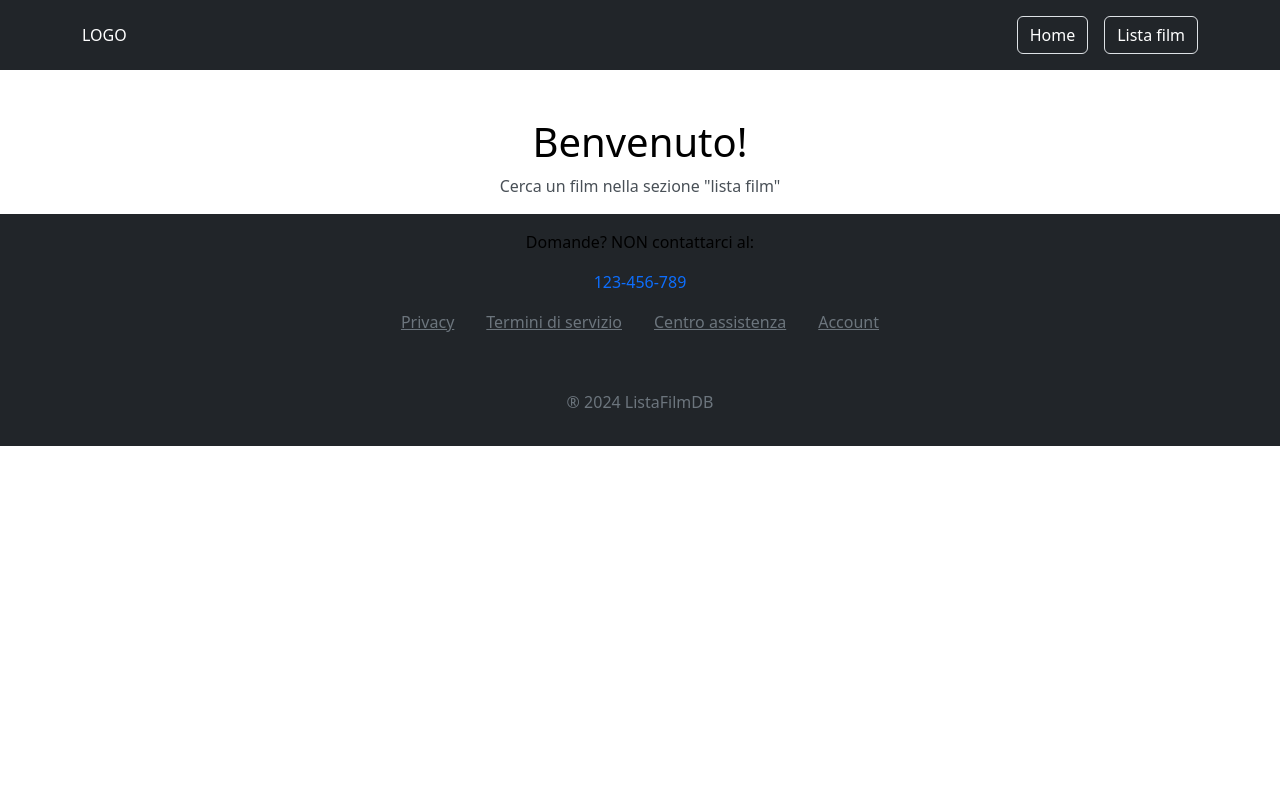
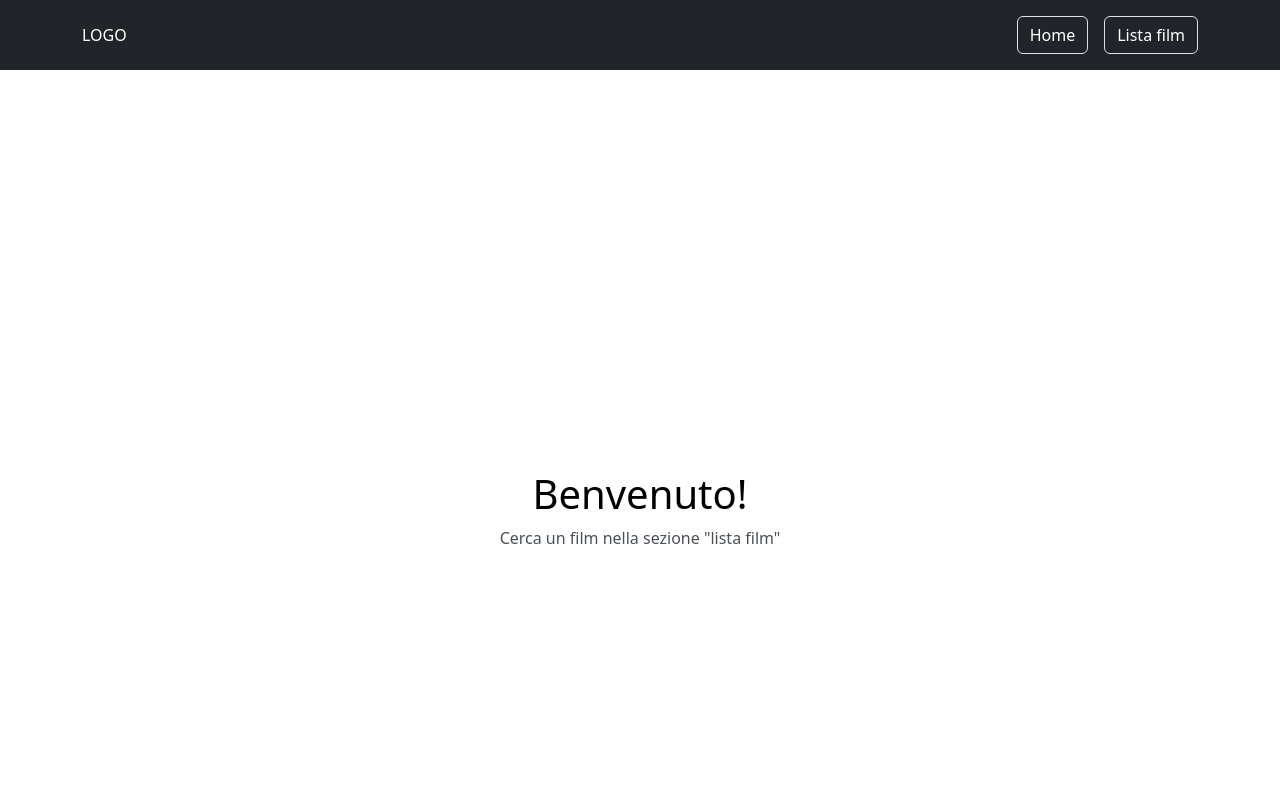
Before and after one commit to PatrizioFiori/webapp-react, a React (Vite) app: page / in a window 1280 px wide. Shown: the top 800 px of the page. Built offline with nearby package versions, Linux system fonts and the light colour scheme; no server answers.

Commit message:
Mileston 3 completa (stampate a schermo le cards dei movies)

```diff
--- a/components/Card.jsx
+++ b/components/Card.jsx
@@ -1,7 +1,21 @@
+import { useNavigate, useParams } from "react-router-dom"
 
 const Card = ({ item }) => {
+
     return (
-        <div>Card</div>
+
+        < div className="card-custom-info border text-center px-3 py-2" >
+            <img className="py-2" src={item.image} alt="img-movie" style={{
+                width: "100%",
+                height: "auto",
+                border: "1px solid black",
+            }} />
+            <div>
+                <h5>{item.title}</h5>
+                <p>{item.abstract}</p>
+                <a className="btn border text-bg-primary" href={`/movie/${item.id}`} >Details</a>
+            </div>
+        </div>
     )
 }
 
--- a/pages/MoviesList.jsx
+++ b/pages/MoviesList.jsx
@@ -16,14 +16,15 @@ const MoviesList = () => {
             <div className="container d-flex justify-content-center my-4">
                 <div className="row mb-4">
                     {listaFilm.map((item) => (
-                        <div className="col-12 col-sm-6 col-md-4 col-lg-4 mb-4" key={item.id}>
+                        <div div className="col-12 col-sm-6 col-md-4 col-lg-4 mb-4" key={item.id} >
                             <Card item={item} />
+
                         </div>
                     ))}
                 </div>
             </div>
 
-        </div>
+        </div >
     )
 }
 
--- a/src/index.css
+++ b/src/index.css
@@ -4,3 +4,11 @@
   box-sizing: border-box;
   color: black;
 }
+
+.homepage-container {
+  min-height: 100vh;
+  display: flex;
+  flex-direction: column;
+  justify-content: center;
+  align-items: center;
+}
```
